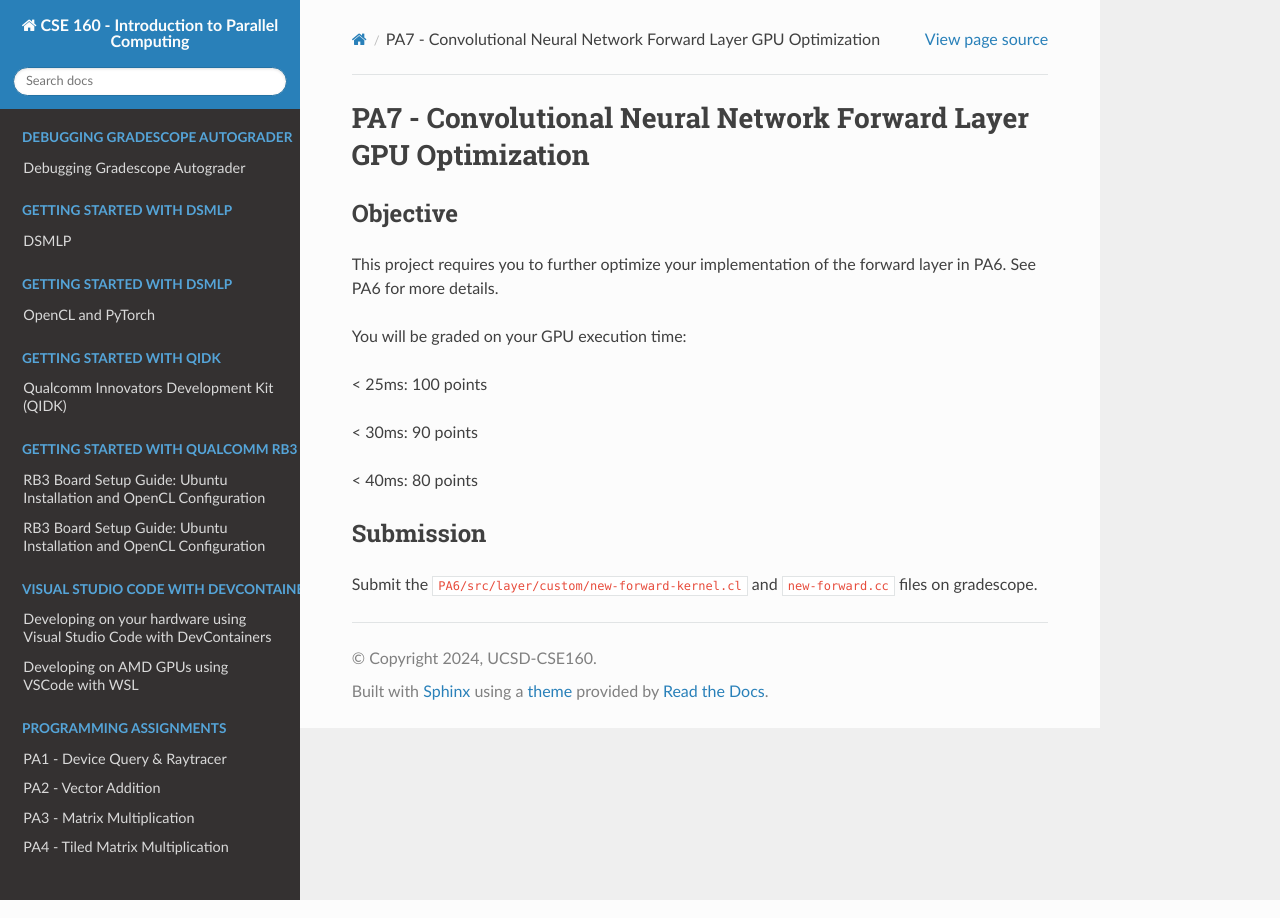
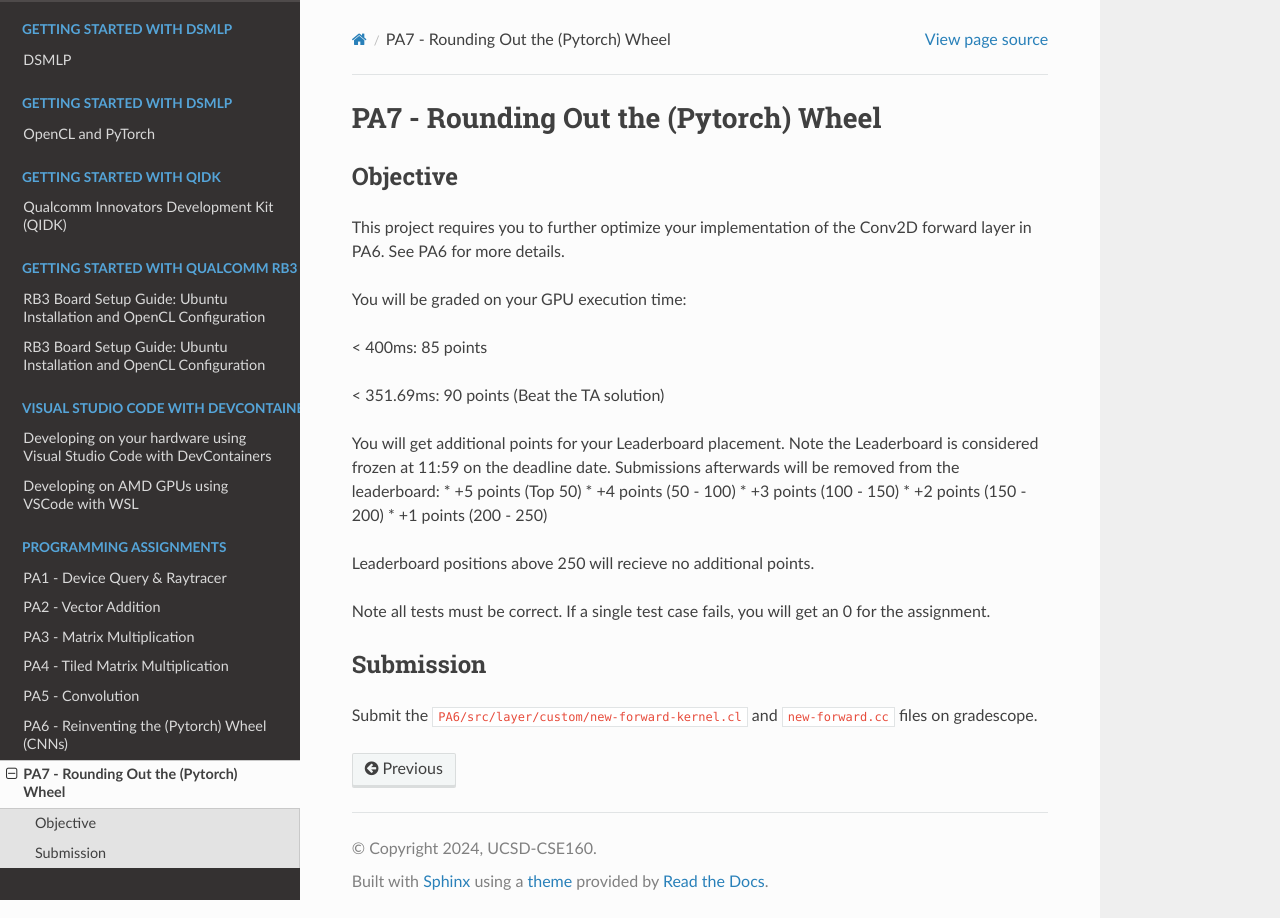
Before and after one commit to KastnerRG/cse160-docs, a Sphinx documentation site: the page built from docs/source/PA7.rst, in a window 1280 px wide. Built offline with Sphinx 7.4.7 and the Read the Docs theme 3.1.0, drawn with Linux system fonts in a browser that asks for light colours; formulas are drawn with MathJax 3.

Commit message:
PA7 Update

```diff
--- a/docs/source/PA7.rst
+++ b/docs/source/PA7.rst
@@ -1,17 +1,26 @@
-PA7 - Convolutional Neural Network Forward Layer GPU Optimization
+PA7 - Rounding Out the (Pytorch) Wheel
 ===================================================================
 
 Objective
 ---------
-This project requires you to further optimize your implementation of the forward layer in PA6. See PA6 for more details.
+This project requires you to further optimize your implementation of the Conv2D forward layer in PA6. See PA6 for more details.
 
 You will be graded on your GPU execution time:
 
-\< 25ms: 100 points
+\< 400ms: 85 points
 
-\< 30ms: 90 points
+\< 351.69ms: 90 points (Beat the TA solution)
 
-\< 40ms: 80 points
+You will get additional points for your Leaderboard placement. Note the Leaderboard is considered frozen at 11:59 on the deadline date. Submissions afterwards will be removed from the leaderboard:
+* +5 points (Top 50)
+* +4 points (50 - 100)
+* +3 points (100 - 150)
+* +2 points (150 - 200)
+* +1 points (200 - 250)
+
+Leaderboard positions above 250 will recieve no additional points.
+
+Note all tests must be correct. If a single test case fails, you will get an 0 for the assignment.
 
 
 
--- a/docs/source/index.rst
+++ b/docs/source/index.rst
@@ -67,6 +67,7 @@ Assignments
    PA4 - Tiled Matrix Multiplication <PA4>
    PA5 - Convolution <PA5>
    PA6 - Reinventing the (Pytorch) Wheel (CNNs) <PA6>
+   PA7 - Rounding Out the (Pytorch) Wheel <PA7>
 
 .. toctree::
    :maxdepth: 2
@@ -74,6 +75,6 @@ Assignments
 
 ..
 
-   PA7 - Optimized Convolutional Neural Network <PA7>
+
    PA8 - Explicit GeMM Convolution <PA8>
    PA9 - Implicit GeMM Convolution <PA9>
```
